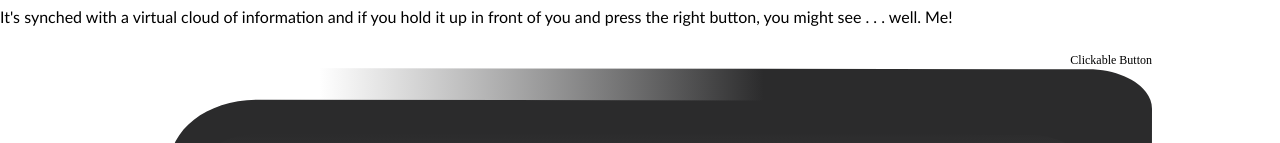
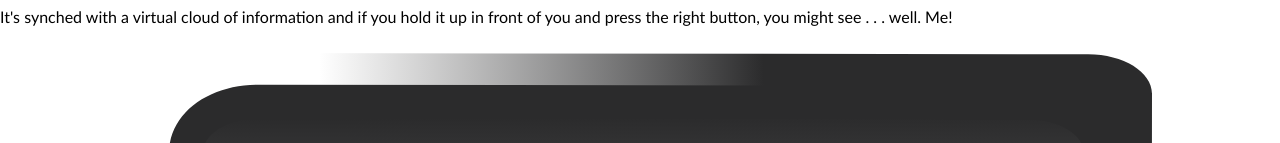
Before and after one commit to vivkay/activity-boxmodel, a plain HTML site: page index.html in a window 1280 px wide. Shown: the part 11592-11735 px from the top of the page. Drawn offline with Linux system fonts and the light colour scheme.

Commit message:
figcaption fix

```diff
--- a/index.html
+++ b/index.html
@@ -51,13 +51,9 @@
 <p>It's synched with a virtual cloud of information and if you hold it up in front of you and press the right button, you might see . . . well. Me!</p>
 
         <figure>
-       <figcaption> Clickable Button</figcaption>
             <a href="http://vivkay.github.io/activity-boxmodel2"><img src="images/button.svg" alt="clickable button"></a>
             <figcaption class="silver"> CLICK ME!</figcaption>
-
-
-
-        </figure>
+                    </figure>
 
         </article>
 
```
